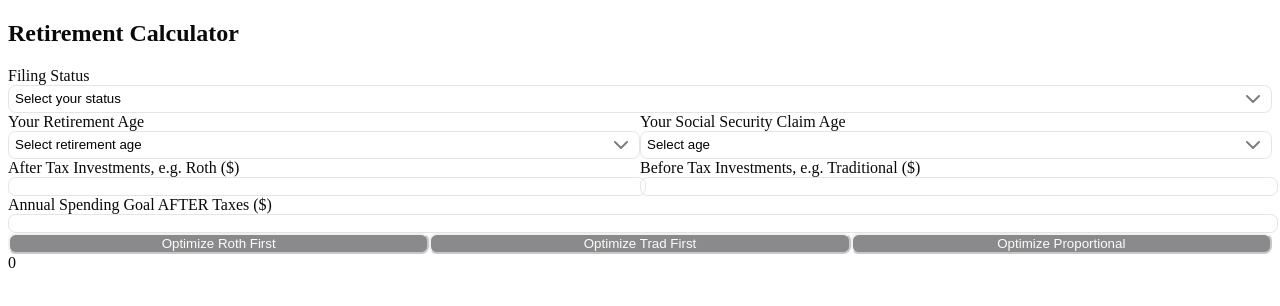
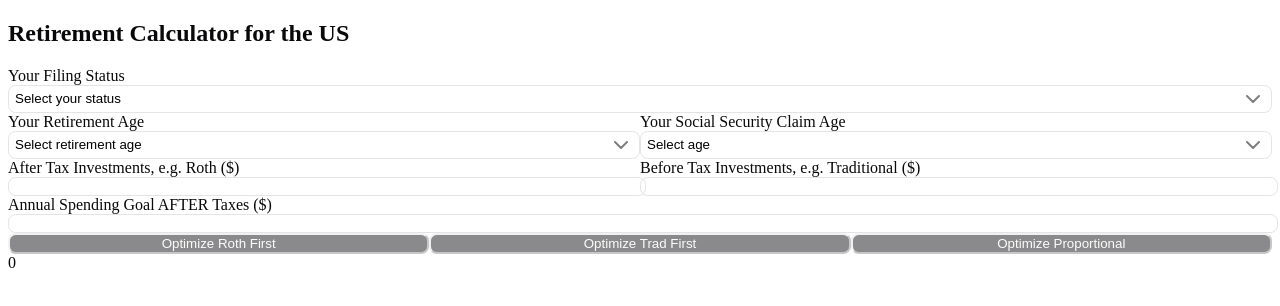
Before and after one commit to axlrommel/tax-calculator, a React (Vite) app: page / in a window 1280 px wide. Shown: the top 306 px of the page. Built offline with nearby package versions, Linux system fonts and the light colour scheme.

Commit message:
text changes

```diff
--- a/src/App.tsx
+++ b/src/App.tsx
@@ -55,12 +55,12 @@ function App() {
 
     return (
 <div className="max-w-4xl mx-auto p-6 bg-white shadow-lg rounded-lg m-4">
-  <h2 className="text-2xl font-bold mb-6">Retirement Calculator</h2>
+  <h2 className="text-2xl font-bold mb-6">Retirement Calculator for the US</h2>
 
   {/* Filing Status */}
   <div className="flex gap-6 mb-4">
     <div className="flex-1">
-      <label className="block text-sm font-medium">Filing Status</label>
+      <label className="block text-sm font-medium">Your Filing Status</label>
       <Select onValueChange={(value) => setFilingStatus(value as "single" | "married")}>
         <SelectTrigger className="w-full">
           <SelectValue placeholder="Select your status" />
```
